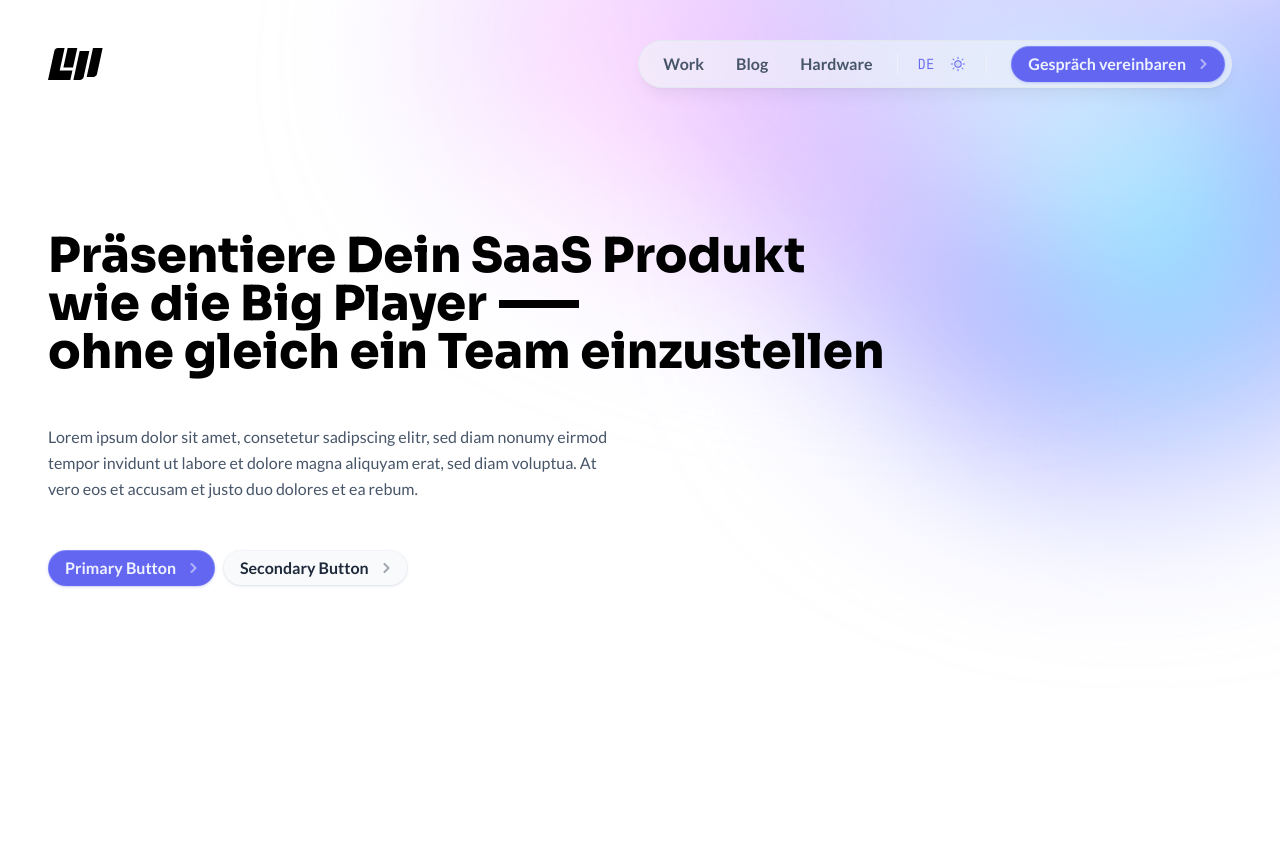
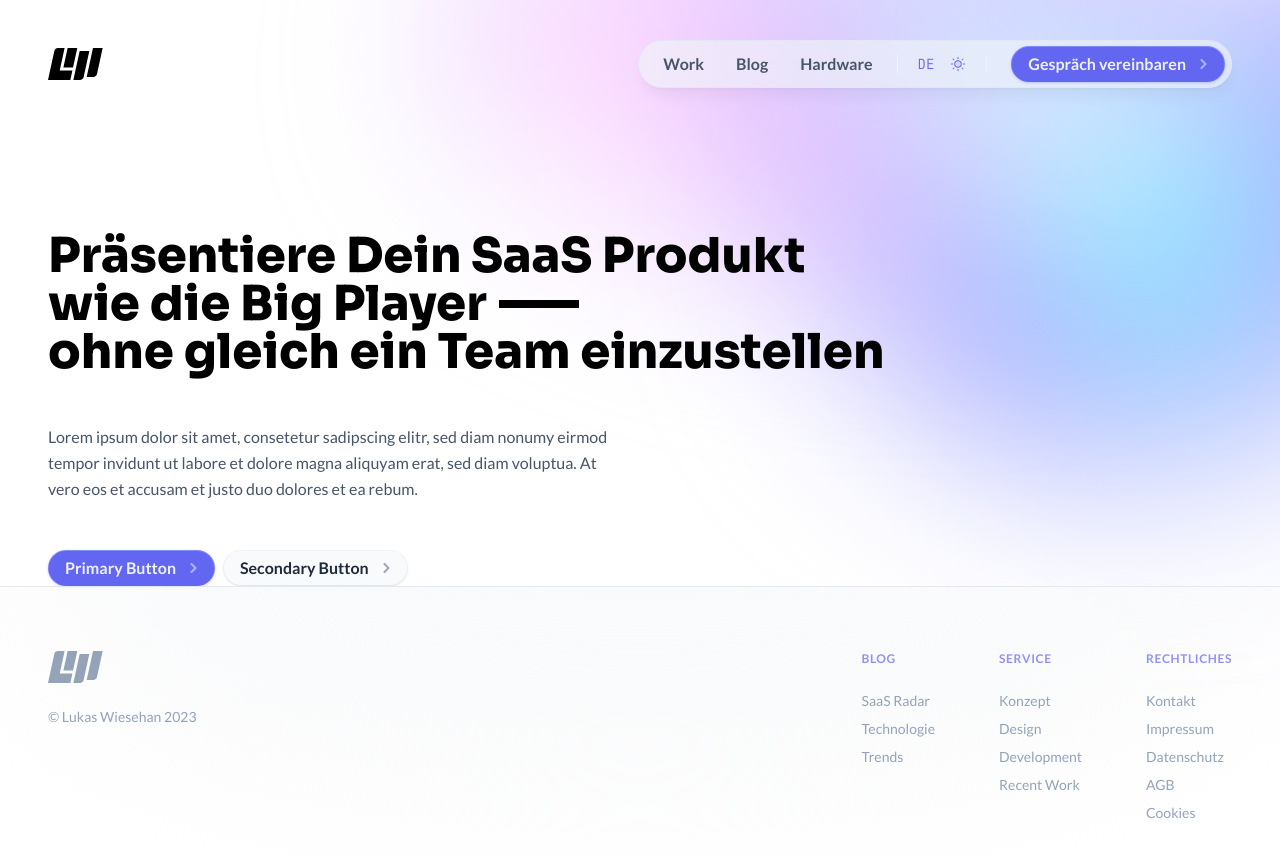
Before and after one commit to lukaswiesehan/lw.works-old, a Next.js app: page / in a window 1280 px wide. Shown: the top 856 px of the page. Before the commit the page ends 800 px from the top, so only its background shows below. Built offline with nearby package versions, Linux system fonts and the light colour scheme.

Commit message:
Add footer

```diff
--- a/app/hardware/[handle]/page.tsx
+++ b/app/hardware/[handle]/page.tsx
@@ -17,6 +17,8 @@ export async function generateStaticParams() {
     handle: product.handle
   }))
 }
+
+// TODO: Add gallery and sizing chart
 
 export default async function Product({params}: {params: {handle: string}}) {
   const {product} = await getProductByHandle(params.handle)
--- a/app/hardware/cart/layout.tsx
+++ b/app/hardware/cart/layout.tsx
@@ -7,7 +7,7 @@ import 'server-only'
 export default function Layout({children}: {children: React.ReactNode}) {
   return (
     <main>
-      <Section className="pt-32 md:pt-40 lg:pt-48">
+      <Section className="pt-32 pb-24 md:pt-40 md:pb-32 lg:pt-48">
         <div className="mb-1 flex items-center space-x-4 font-mono uppercase text-black brightness-75 saturate-200 dark:text-white dark:brightness-100 dark:saturate-100 sm:mb-3">
           <Link
             href="/hardware"
--- /dev/null
+++ b/app/hardware/thanks/page.tsx
@@ -0,0 +1,14 @@
+'use client'
+
+import {Heading} from '@components/atoms/heading'
+import {Section} from '@components/layout/section'
+
+export default async function Thanks() {
+  return (
+    <main>
+      <Section className="pt-32 md:pt-40 lg:pt-48">
+        <Heading level={1}>Danke!</Heading>
+      </Section>
+    </main>
+  )
+}
--- a/app/layout.tsx
+++ b/app/layout.tsx
@@ -4,6 +4,7 @@ import './globals.css'
 import localFont from '@next/font/local'
 import Script from 'next/script'
 import {BlurBackground} from '@components/layout/blur-background'
+import {Footer} from '@components/layout/footer'
 
 const lato = localFont({
   variable: '--font-lato',
@@ -64,6 +65,7 @@ export default async function Layout({children}: {children: React.ReactNode}) {
         <BlurBackground />
         <Navigation />
         <div className="relative">{children}</div>
+        <Footer />
       </body>
     </html>
   )
--- a/components/atoms/quantity-input.tsx
+++ b/components/atoms/quantity-input.tsx
@@ -17,15 +17,18 @@ export const QuantityInput: FC<{count: number; setCount: Dispatch<SetStateAction
           >
             -
           </button>
+          <div className="relative">
             <input
               id="quantity"
               name="quantity"
               type="number"
               value={count}
-            disabled
-            className="h-[2.125rem] w-11 bg-[#F9FAFB] text-center text-slate-800 dark:bg-[#171C23] dark:text-slate-50"
+              className="h-[2.125rem] w-11 rounded-none bg-[#F9FAFB] text-center text-slate-800 dark:bg-[#171C23] dark:text-slate-50"
               aria-label="Anzahl"
+              onChange={() => {}}
             />
+            <div className="absolute inset-0 bg-transparent" />
+          </div>
           <button
             aria-label="+1"
             className="flex h-[2.125rem] w-9 items-center justify-center rounded-r-full bg-[#F9FAFB] pb-0.5 pr-0.5 text-2xl leading-none text-slate-800/50 hover:bg-white dark:bg-[#171C23] dark:text-slate-50/50 dark:hover:bg-[#1E242B]"
--- /dev/null
+++ b/components/layout/footer.tsx
@@ -0,0 +1,70 @@
+import {Prose} from '@components/atoms/prose'
+import {Logo} from '@components/visual/logo'
+import * as Tabs from '@radix-ui/react-tabs'
+import Link from 'next/link'
+import {FC, useState} from 'react'
+
+const menus = [
+  {
+    title: 'Blog',
+    elements: [
+      {caption: 'SaaS Radar', href: '/blog/saas-radar'},
+      {caption: 'Technologie', href: '/blog/technology'},
+      {caption: 'Trends', href: '/blog/trends'}
+    ]
+  },
+  {
+    title: 'Service',
+    elements: [
+      {caption: 'Konzept', href: '/concept'},
+      {caption: 'Design', href: '/design'},
+      {caption: 'Development', href: '/development'},
+      {caption: 'Recent Work', href: '/work'}
+    ]
+  },
+  {
+    title: 'Rechtliches',
+    elements: [
+      {caption: 'Kontakt', href: '/contact'},
+      {caption: 'Impressum', href: '/legal'},
+      {caption: 'Datenschutz', href: '/privacy'},
+      {caption: 'AGB', href: '/terms'},
+      {caption: 'Cookies', href: '/cookies'}
+    ]
+  }
+]
+
+export const Footer = () => {
+  return (
+    <section className="pb-12 md:pb-16">
+      <div className="relative min-h-[12rem] overflow-hidden border-t border-slate-200 py-16 dark:border-slate-700 md:pb-32">
+        <div className="absolute inset-0">
+          <div
+            className="mx-auto -mt-48 h-96 w-full max-w-screen-xl bg-[#F9FAFB] blur-3xl dark:bg-[#15191F] sm:blur-4xl"
+            style={{borderRadius: '50% 50%'}}
+          />
+        </div>
+        <div className="relative mx-auto flex w-full max-w-screen-xl flex-col justify-between px-6 text-sm text-slate-400 dark:text-slate-500 sm:flex-row sm:space-y-0 sm:px-8 lg:px-12">
+          <div className="order-2 mt-4 sm:order-1 sm:mt-0">
+            <Logo className="mb-6 h-8" />
+            <p>&copy; Lukas Wiesehan 2023</p>
+          </div>
+          <div className="order-1 flex justify-between space-x-8 sm:order-2 sm:justify-start sm:space-x-16">
+            {menus.map(({title, elements}, index) => (
+              <div key={index}>
+                <h4 className="mb-6 text-xs font-bold uppercase tracking-wider text-indigo-500/70 dark:text-indigo-400/70">{title}</h4>
+                <ul className="space-y-2">
+                  {elements.map(({caption, href}, index) => (
+                    <li key={index}>
+                      <Link href={href}>{caption}</Link>
+                    </li>
+                  ))}
+                </ul>
+              </div>
+            ))}
+          </div>
+        </div>
+      </div>
+    </section>
+  )
+}
--- a/components/shop/product-info.tsx
+++ b/components/shop/product-info.tsx
@@ -15,7 +15,10 @@ export const ProductInfo: FC<{product: Product}> = ({product}) => {
   return (
     <section className="mt-16">
       <Tabs.Root value={tab} onValueChange={setTab}>
-        <Tabs.List aria-label="Produktinformationen" className="mx-auto mb-3 flex w-full max-w-screen-xl space-x-4 px-6 sm:px-8 lg:px-12">
+        <Tabs.List
+          aria-label="Produktinformationen"
+          className="relative z-10 mx-auto -mb-px flex w-full max-w-screen-xl space-x-4 overflow-x-auto px-6 pb-[0.8125rem] sm:px-8 lg:px-12"
+        >
           {tabs.map(({name, title}, index) => {
             //@ts-ignore
             if (product[name])
@@ -27,7 +30,7 @@ export const ProductInfo: FC<{product: Product}> = ({product}) => {
                 >
                   {title}
                   {tab === name && (
-                    <div className="absolute inset-x-0 z-10 mt-[3.3rem] h-px overflow-y-hidden">
+                    <div className="absolute inset-x-0 z-10 mt-[3.8rem] h-px overflow-y-hidden md:mt-[3.3rem]">
                       <div className="mx-auto -mt-6 h-12 w-2/3 opacity-80 blur" style={{backgroundColor: product.accentColor}} />
                     </div>
                   )}
```
Lines whose indentation alone changed are shown as unchanged.
